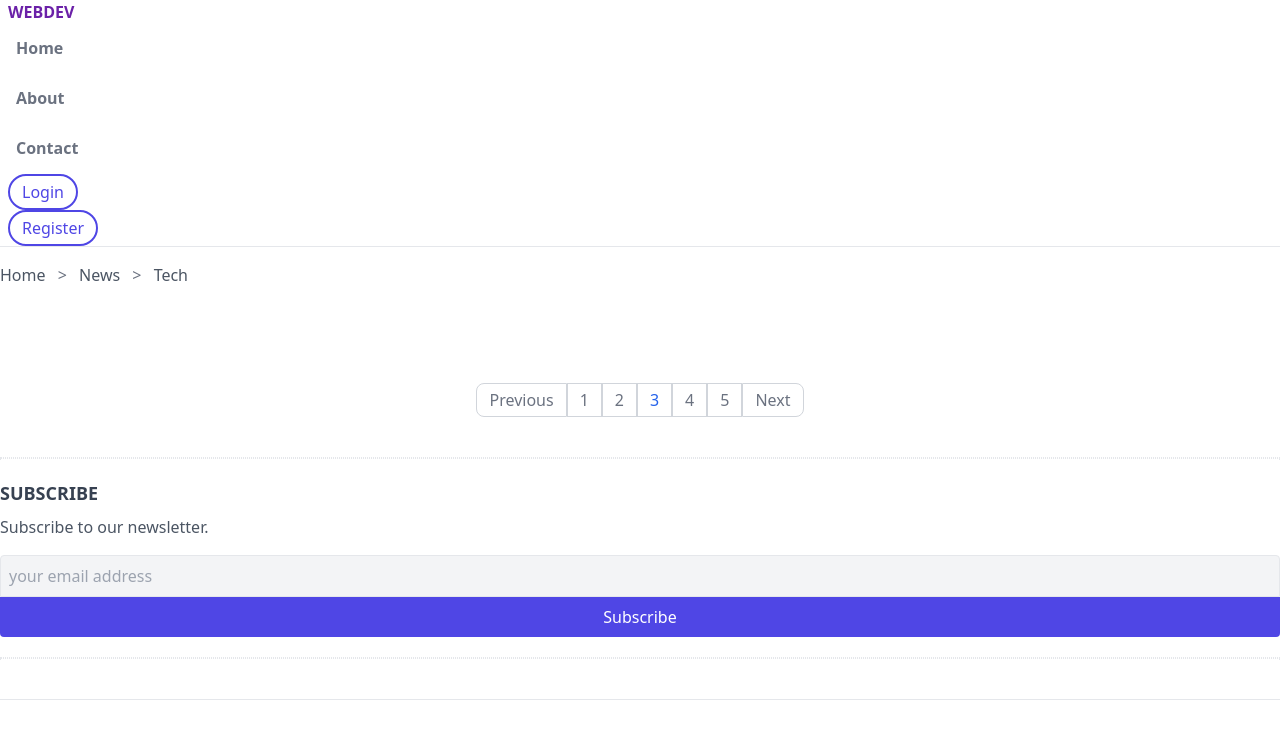
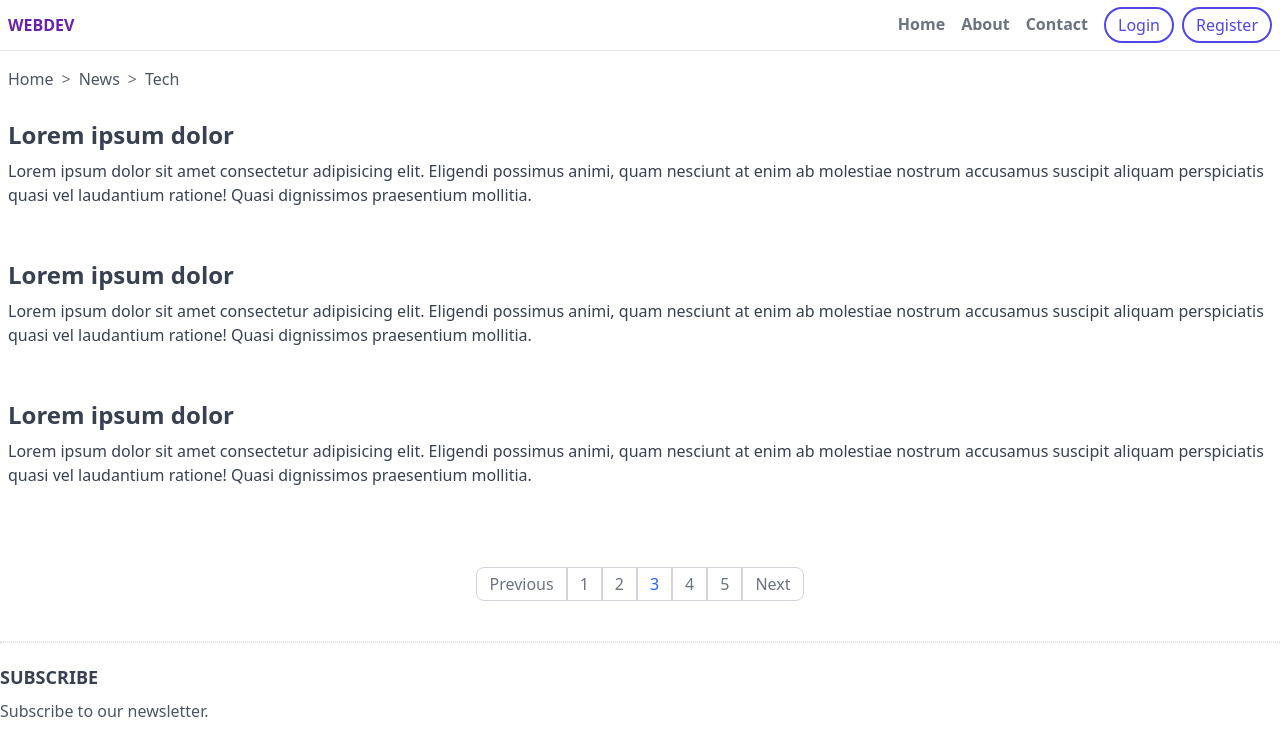
Before and after one commit to DenysBorysiuk/tailwind-css, a website: page index.html in a window 1280 px wide. Shown: the top 736 px of the page. Drawn offline with Linux system fonts and the light colour scheme.

Commit message:
lesson-06 done

```diff
--- a/index.html
+++ b/index.html
@@ -10,10 +10,10 @@
 
 <body>
     <!-- header -->
-    <header class="px-2 border-b">
+    <header class="px-2 border-b flex items-center justify-between">
         <a class="uppercase font-bold text-purple-800" href="#">webDev</a>
-        <nav>
-            <ul class="text-gray-500 font-semibold">
+        <nav class="flex items-center">
+            <ul class="text-gray-500 font-semibold inline-flex items-center">
                 <li>
                     <a class="inline-block py-3 px-2 border-b-2 border-transparent hover:text-purple-800 hover:border-purple-800"
                         href="#">Home</a>
@@ -27,13 +27,13 @@
                         href="#">Contact</a>
                 </li>
             </ul>
-            <ul>
+            <ul class="inline-flex items-center">
                 <li><button
-                        class="py-1 px-3 border-2 rounded-full border-indigo-600 text-indigo-600 hover:text-white hover:bg-indigo-800 focus:outline-none focus:ring focus:ring-violet-300"
+                        class="ml-2 py-1 px-3 border-2 rounded-full border-indigo-600 text-indigo-600 hover:text-white hover:bg-indigo-800 focus:outline-none focus:ring focus:ring-violet-300"
                         type="button">Login</button>
                 </li>
                 <li><button
-                        class="py-1 px-3 border-2 rounded-full border-indigo-600 text-indigo-600 hover:text-white hover:bg-indigo-800 focus:outline-none focus:ring focus:ring-violet-300"
+                        class="ml-2 py-1 px-3 border-2 rounded-full border-indigo-600 text-indigo-600 hover:text-white hover:bg-indigo-800 focus:outline-none focus:ring focus:ring-violet-300"
                         type="button">Register</button>
                 </li>
             </ul>
@@ -42,8 +42,8 @@
 
     <main>
         <!-- breadcrumbs -->
-        <div>
-            <div class="py-4 overflow-y-auto whitespace-nowrap">
+        <div class="px-2 flex items-center">
+            <div class="py-4 overflow-y-auto whitespace-nowrap flex items-center">
                 <a class="text-gray-600 hover:text-gray-900" href="#">Home</a>
                 <span class="mx-2 text-gray-500">&gt;</span>
                 <a class="text-gray-600 hover:text-gray-900" href="#">News</a>
@@ -51,6 +51,48 @@
                 <a class="text-gray-600 hover:text-gray-900" href="#">Tech</a>
             </div>
         </div>
+
+        <!-- post cards -->
+        <section class="px-2">
+            <a class="block mb-10" href="#">
+                <div class="flex">
+                    <div>
+                        <h3 class="mt-3 mb-2 text-gray-700 font-bold text-2xl">Lorem ipsum dolor</h3>
+                        <p class="text-gray-700">
+                            Lorem ipsum dolor sit amet consectetur adipisicing elit. Eligendi possimus animi, quam
+                            nesciunt at enim ab molestiae nostrum accusamus suscipit aliquam perspiciatis quasi vel
+                            laudantium ratione! Quasi dignissimos praesentium mollitia.
+                        </p>
+                    </div>
+                </div>
+            </a>
+
+            <a class="block mb-10" href="#">
+                <div class="flex">
+                    <div>
+                        <h3 class="mt-3 mb-2 text-gray-700 font-bold text-2xl">Lorem ipsum dolor</h3>
+                        <p class="text-gray-700">
+                            Lorem ipsum dolor sit amet consectetur adipisicing elit. Eligendi possimus animi, quam
+                            nesciunt at enim ab molestiae nostrum accusamus suscipit aliquam perspiciatis quasi vel
+                            laudantium ratione! Quasi dignissimos praesentium mollitia.
+                        </p>
+                    </div>
+                </div>
+            </a>
+
+            <a class="block mb-10" href="#">
+                <div class="flex">
+                    <div>
+                        <h3 class="mt-3 mb-2 text-gray-700 font-bold text-2xl">Lorem ipsum dolor</h3>
+                        <p class="text-gray-700">
+                            Lorem ipsum dolor sit amet consectetur adipisicing elit. Eligendi possimus animi, quam
+                            nesciunt at enim ab molestiae nostrum accusamus suscipit aliquam perspiciatis quasi vel
+                            laudantium ratione! Quasi dignissimos praesentium mollitia.
+                        </p>
+                    </div>
+                </div>
+            </a>
+        </section>
 
         <!-- pagination -->
         <div class="mt-20 mb-10">
```
Also changed, not shown: public/styles.css.
